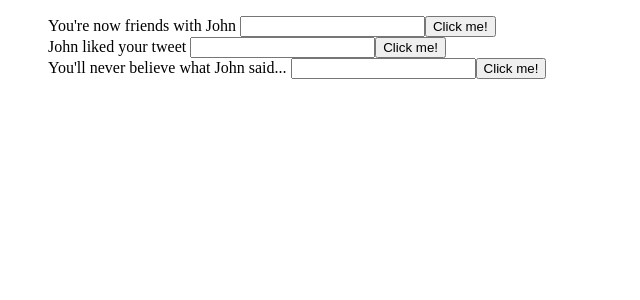
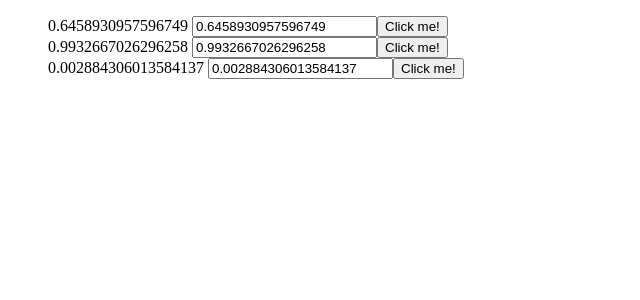
Before and after one commit to ParkerGits/getting-started-with-angular-course-code, an Angular app: page / in a window 1280 px wide. Shown: the top 300 px of the page, without its empty margins (0-640 px from the left). Built offline with nearby package versions, Linux system fonts and the light colour scheme.

Commit message:
lesson 9 code

```diff
--- a/src/app/app.module.ts
+++ b/src/app/app.module.ts
@@ -1,5 +1,6 @@
 import { BrowserModule } from '@angular/platform-browser';
 import { NgModule } from '@angular/core';
+import { FormsModule } from '@angular/forms';
 
 import { AppComponent } from './app.component';
 import { SimpleFormComponent } from './simple-form/simple-form.component';
@@ -12,7 +13,8 @@
     SimpleFormComponent
   ],
   imports: [
-    BrowserModule
+    BrowserModule,
+    FormsModule
   ],
   providers: [
     {provide: "mail", useClass: MailService},
--- a/src/app/simple-form/simple-form.component.ts
+++ b/src/app/simple-form/simple-form.component.ts
@@ -4,7 +4,7 @@
   selector: 'app-simple-form',
   template: `<div>
   {{ message }}
-  <input #myInput type="text" />
+  <input #myInput type="text" [(ngModel)]="message"/>
   <button (mouseover)="onClick($event, myInput.value)">Click me!</button>
   </div>`,
   styles: [
@@ -18,7 +18,9 @@
     console.log(event)
     console.log(value)
   }
-  constructor() { }
+  constructor() {
+    setInterval(()=> this.message = Math.random().toString(), 1000);
+  }
 
   ngOnInit(): void {
   }
```
